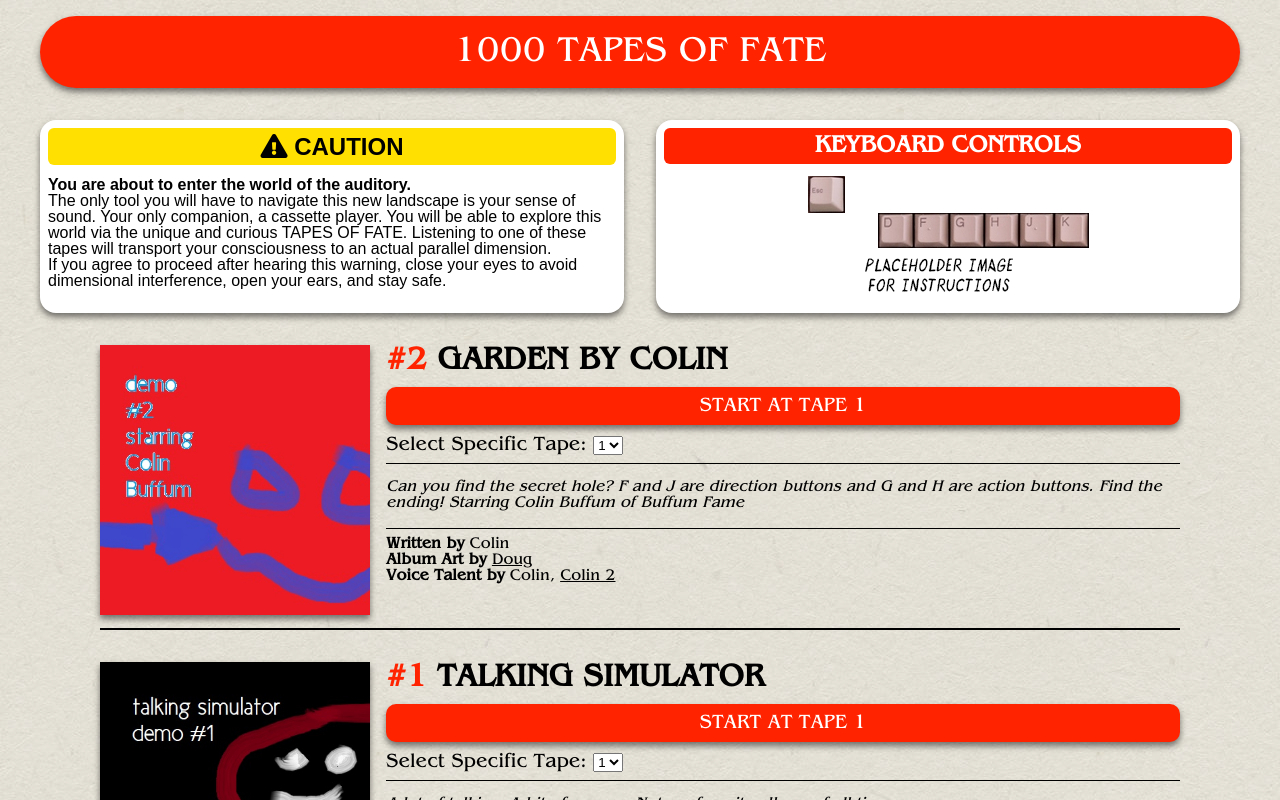
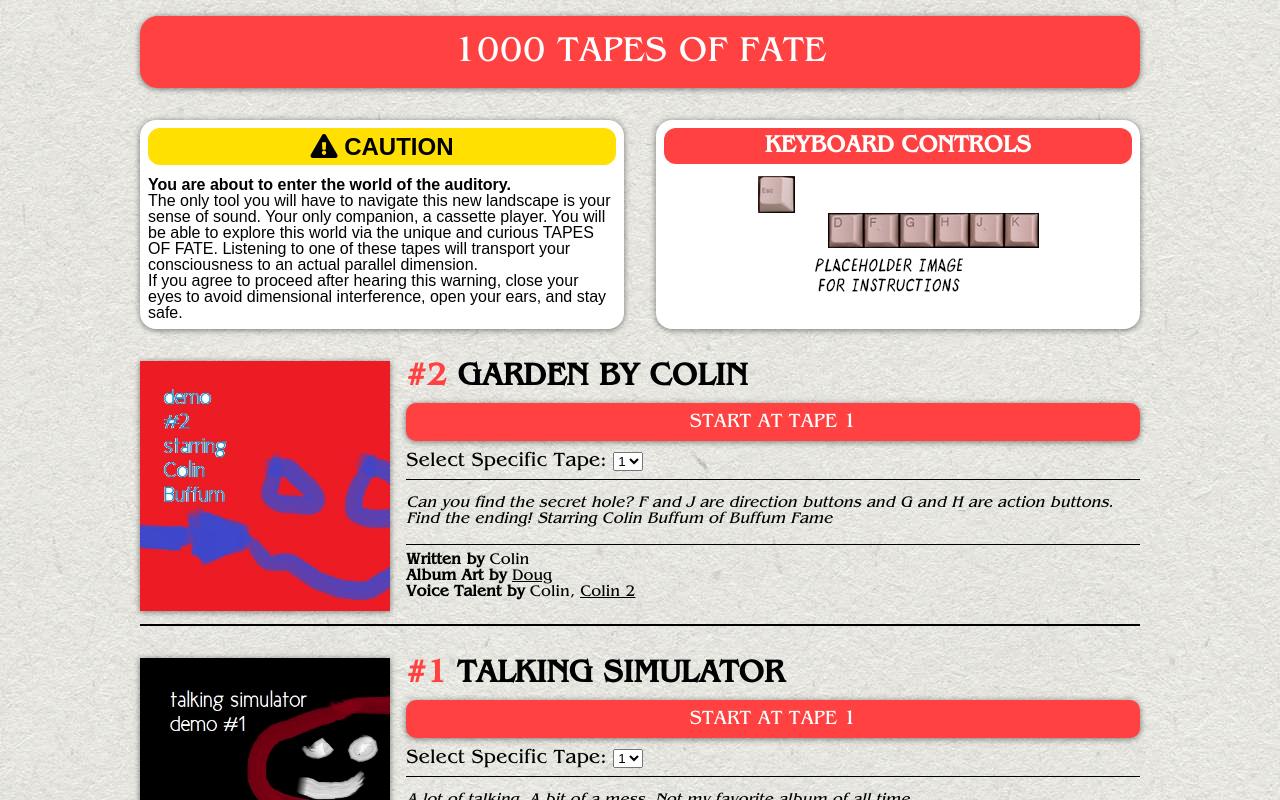
Before and after one commit to sbboard/audioAdventure, a Vue app: page / in a window 1280 px wide. Shown: the top 800 px of the page. Built offline with nearby package versions, Linux system fonts and the light colour scheme.

Commit message:
tweeked css

```diff
--- a/src/components/index.vue
+++ b/src/components/index.vue
@@ -104,9 +104,10 @@ export default {
 </script>
 
 <style lang="sass">
-$CYOARED: #ff2300
+//$CYOARED: #ff2300
+$CYOARED: #ff4141
 $bgColor: #f4f3e8
-$shadow: drop-shadow(0px 4px 3px rgba(0,0,0,.5))
+$shadow: drop-shadow(0px 1px 3px rgba(0,0,0,.5))
 
 @mixin mobile
   @media (max-width: #{400px})
@@ -123,16 +124,17 @@ $shadow: drop-shadow(0px 4px 3px rgba(0,0,0,.5))
 
 #cardboard
   background-image: url("../assets/paper.jpg")
-  position: fixed
+  position: absolute
   width: 100vw
-  height: 100vh
+  height: 100%
   margin: 0
   left: 0
   top: 0
   background-color: red
-  overflow: auto
+  overflow: hidden
   z-index: -1
-  opacity: .3
+  opacity: .5
+  filter: grayscale(1) brightness(1.2)
 .startFirst
   width: 100%
   font-family: invisibleFont
@@ -146,6 +148,10 @@ $shadow: drop-shadow(0px 4px 3px rgba(0,0,0,.5))
   border: 0
   cursor: pointer
   filter: $shadow
+  @include tablet
+    width: 50%
+  @include mobile
+    width: 75%
   &:hover
     background-color: darken($CYOARED, 10%)
 .blurb
@@ -193,8 +199,11 @@ html
   background-color: $bgColor
   color: black
   font-family: invisibleFont
+  position: relative
+  height: auto
+  overflow-x: hidden
   #indexWrap
-    max-width: 1200px
+    max-width: 1000px
     display: block
     margin: 0 auto
     position: relative
@@ -205,7 +214,7 @@ html
       font-size: 2.25em
       text-align: center
       background-color: $CYOARED
-      border-radius: 1em
+      border-radius: .5em
       padding: .5em .25em
       color: white
       text-transform: uppercase
@@ -235,7 +244,7 @@ html
         margin: 0
         margin-bottom: .5em
         font-weight: 800
-        border-radius: .25em
+        border-radius: .5em
         @include mobile
           font-size: 1em
     #instructions
@@ -257,24 +266,24 @@ html
       margin-top: 1em
       position: relative
       margin: 1em auto 2em auto
-      width: 90%
+      width: 100%
       transition: width .5s
       padding-bottom: .5em
       border-bottom: 2px solid #000
       @include tablet
         text-align: center
-        width: 100%
       &:last-of-type
         border-bottom: 0px
         padding-bottom: 0
       img
         width: 25%
         filter: $shadow
+        //mix-blend-mode: multiply
         @include tablet
           margin-left: 0
+          width: 50%
+        @include mobile
           width: 75%
-        @include mobile
-          width: 100%
         &:hover
           filter: brightness(0.75) $shadow
       a
```
